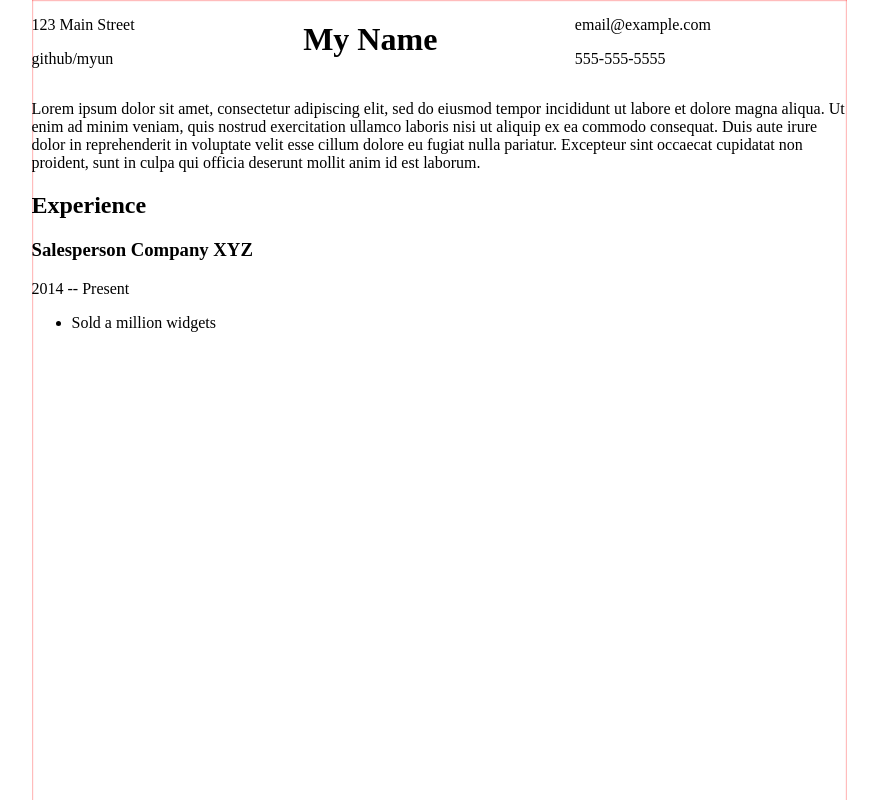
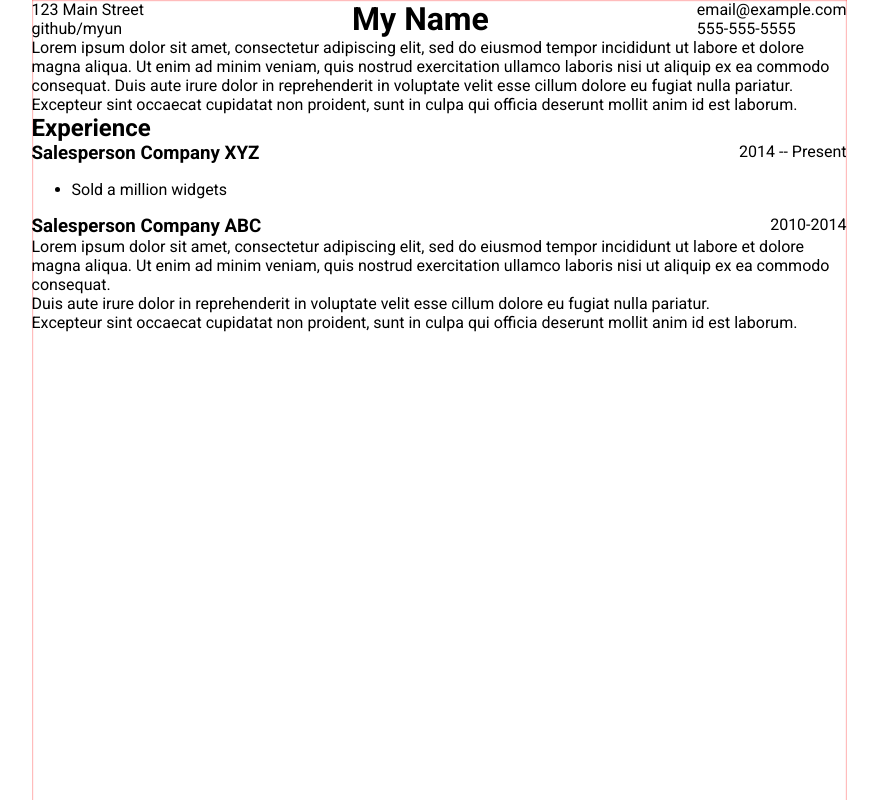
Before and after one commit to iphipps/resume-builder, a React (Vite) app: page / in a window 1280 px wide. Shown: the top 800 px of the page, without its empty margins (201-1079 px from the left). Built offline with nearby package versions, Linux system fonts and the light colour scheme.

Commit message:
Add some type styling wip

```diff
--- a/index.html
+++ b/index.html
@@ -1,4 +1,10 @@
 <html>
+  <head>
+    <link
+      href="https://fonts.googleapis.com/css2?family=Roboto:wght@300;400;500;700&display=swap"
+      rel="stylesheet"
+    />
+  </head>
   <body>
     <div id="body" />
     <script src="./src/index.tsx"></script>
--- a/src/components/header.tsx
+++ b/src/components/header.tsx
@@ -8,12 +8,13 @@ type HeaderProps = {
 
 const Header_ = styled.header`
   display: grid;
-  grid-template-columns: 1fr 1fr 1fr;
+  grid-template-columns: auto 1fr auto;
 `;
 
 const Side = styled.div``;
-
-const Title_ = styled.h1``;
+const Title_ = styled.h1`
+  text-align: center;
+`;
 
 export const Header = ({
   content: { left1, left2, right1, right2, title }
--- a/src/components/main.tsx
+++ b/src/components/main.tsx
@@ -5,6 +5,7 @@ import { Section } from './section';
 type MainProps = {
   content: IMain[]
 };
+
 export const Main = ({ content }: MainProps) => {
   return (
     <main>
--- a/src/components/section/article.tsx
+++ b/src/components/section/article.tsx
@@ -1,19 +1,27 @@
 import * as React from 'react';
 import { IMainEntries } from '~lib';
 import { Description } from './description';
+import styled from '@emotion/styled';
 
 type ArticleProps = {
   content: IMainEntries
 };
-
+const Grid = styled.div`
+  display: grid;
+  grid-template-columns: 1fr auto;
+`;
 export const Article = ({
   content: { title, date, description }
 }: ArticleProps) => {
   return (
     <article>
-      {title && <h3>{title}</h3>}
-      {date && <time>{date}</time>}
-      <Description content={description} />
+      {title && (
+        <Grid>
+          <h3>{title}</h3>
+          {date && <time>{date}</time>}
+        </Grid>
+      )}
+      {description && <Description content={description} />}
     </article>
   );
 };
--- a/src/globalStyles.ts
+++ b/src/globalStyles.ts
@@ -6,6 +6,7 @@ export const styles = css`
     margin: 0;
     display: grid;
     grid-template-columns: 1fr 50.9374rem 1fr;
+    font-family: 'Roboto', sans-serif;
     > div {
       grid-column-start: 2;
       width: 50.9375rem;
@@ -18,5 +19,16 @@ export const styles = css`
     }
   }
 
-
+  h1,
+  h2,
+  h3,
+  h4,
+  h5,
+  h6,
+  quote,
+  p,
+  address {
+    padding: 0;
+    margin: 0;
+  }
 `;
--- a/src/lib.ts
+++ b/src/lib.ts
@@ -14,7 +14,7 @@ export interface IDescription {
 export interface IMainEntries {
   title?: string;
   date?: string;
-  description: IDescription;
+  description?: IDescription;
 }
 
 export interface IMain {
--- a/src/sample-resume.ts
+++ b/src/sample-resume.ts
@@ -31,6 +31,18 @@ export const resume: IResume = {
             type: 'bullets',
             entries: ['Sold a million widgets']
           }
+        },
+        {
+          title: 'Salesperson Company ABC',
+          date: '2010-2014',
+          description: {
+            type: 'paragraphs',
+            entries: [
+              'Lorem ipsum dolor sit amet, consectetur adipiscing elit, sed do eiusmod tempor incididunt ut labore et dolore magna aliqua. Ut enim ad minim veniam, quis nostrud exercitation ullamco laboris nisi ut aliquip ex ea commodo consequat.',
+              'Duis aute irure dolor in reprehenderit in voluptate velit esse cillum dolore eu fugiat nulla pariatur.',
+              'Excepteur sint occaecat cupidatat non proident, sunt in culpa qui officia deserunt mollit anim id est laborum.'
+            ]
+          }
         }
       ]
     }
```
